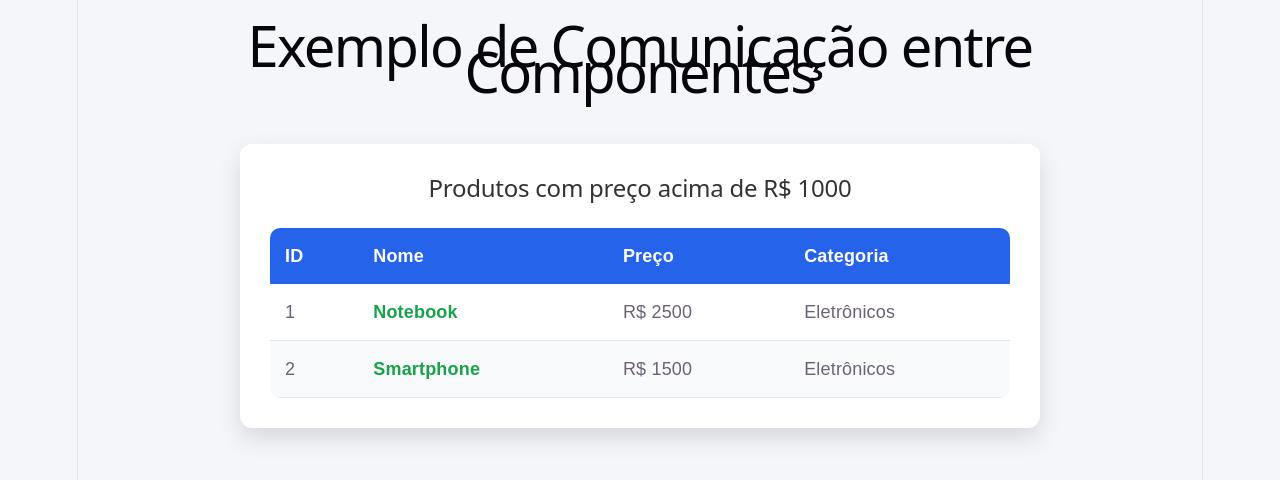
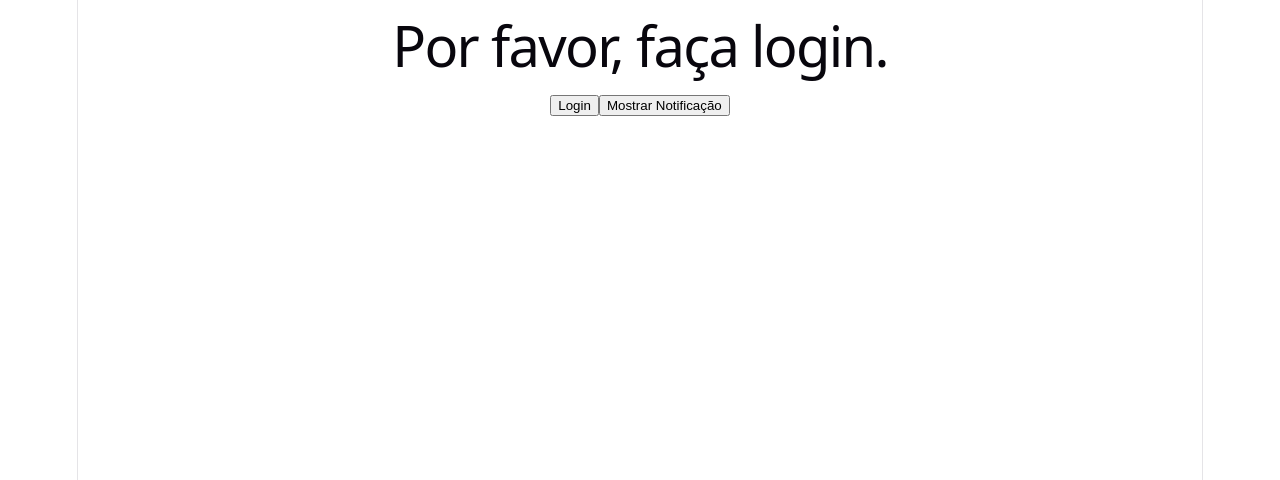
Before and after one commit to devstoks/projeto-react-step, a React (Vite) app in the folder exemplo/: page / in a window 1280 px wide. Shown: the top 480 px of the page. Built offline with nearby package versions, Linux system fonts and the light colour scheme.

Commit message:
aula 5 renderizacao condicional

```diff
--- a/exemplo/src/App.jsx
+++ b/exemplo/src/App.jsx
@@ -1,12 +1,22 @@
-import React from 'react';
-import ListaFiltrada from './components/Aula04/ListaFiltrada';
 
-// Componente principal da aplicação
+import { useState } from 'react';
+import LoginStatus from './components/Aula05/LoginStatus';
+import Notification from './components/Aula05/Notification';
+
 function App() {
+  const [isLoggedIn, setIsLoggedIn] = useState(false);
+  const [showNotif, setShowNotif] = useState(false);
+
   return (
     <div>
-      <h1>Exemplo de Comunicação entre Componentes</h1>
-      <ListaFiltrada />
+      <LoginStatus isLoggedIn={isLoggedIn} />
+      <Notification showNotification={showNotif} />
+      <button onClick={() => setIsLoggedIn(!isLoggedIn)}>
+        {isLoggedIn ? 'Logout' : 'Login'}
+      </button>
+      <button onClick={() => setShowNotif(!showNotif)}>
+        {showNotif ? 'Ocultar' : 'Mostrar'} Notificação
+      </button>
     </div>
   );
 }
--- /dev/null
+++ b/exemplo/src/components/Aula05/LoginStatus.jsx
@@ -0,0 +1,14 @@
+
+const LoginStatus = ({ isLoggedIn }) => {
+  return (
+    <div>
+      {isLoggedIn ? (
+        <h1>Bem-vindo de volta!</h1>
+      ) : (
+        <h1>Por favor, faça login.</h1>
+      )}
+    </div>
+  );
+};
+
+export default LoginStatus;
--- /dev/null
+++ b/exemplo/src/components/Aula05/Notification.jsx
@@ -0,0 +1,10 @@
+
+const Notification = ({ showNotification }) => {
+  return (
+    <div>
+      {showNotification && <p>Você tem novas mensagens!</p>}
+    </div>
+  );
+};
+
+export default Notification;
```
